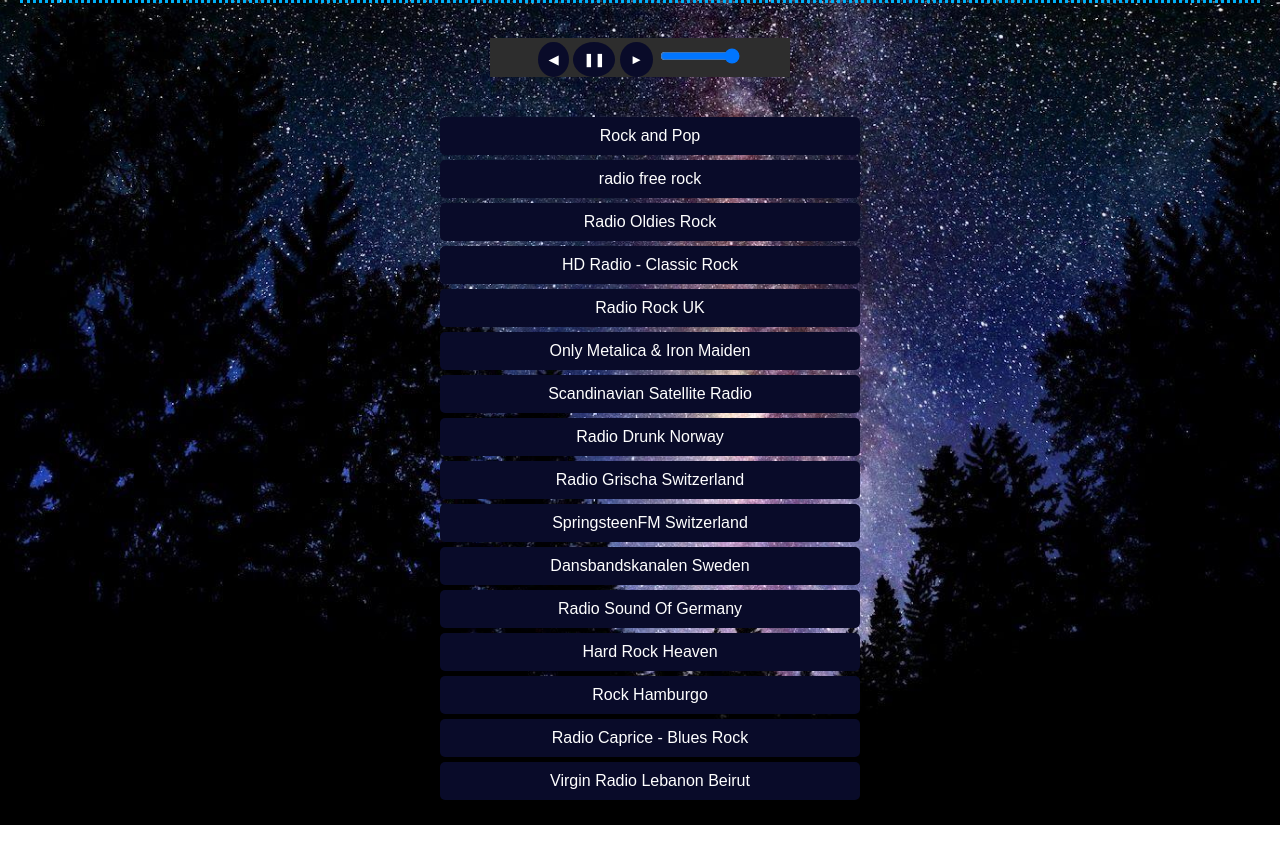
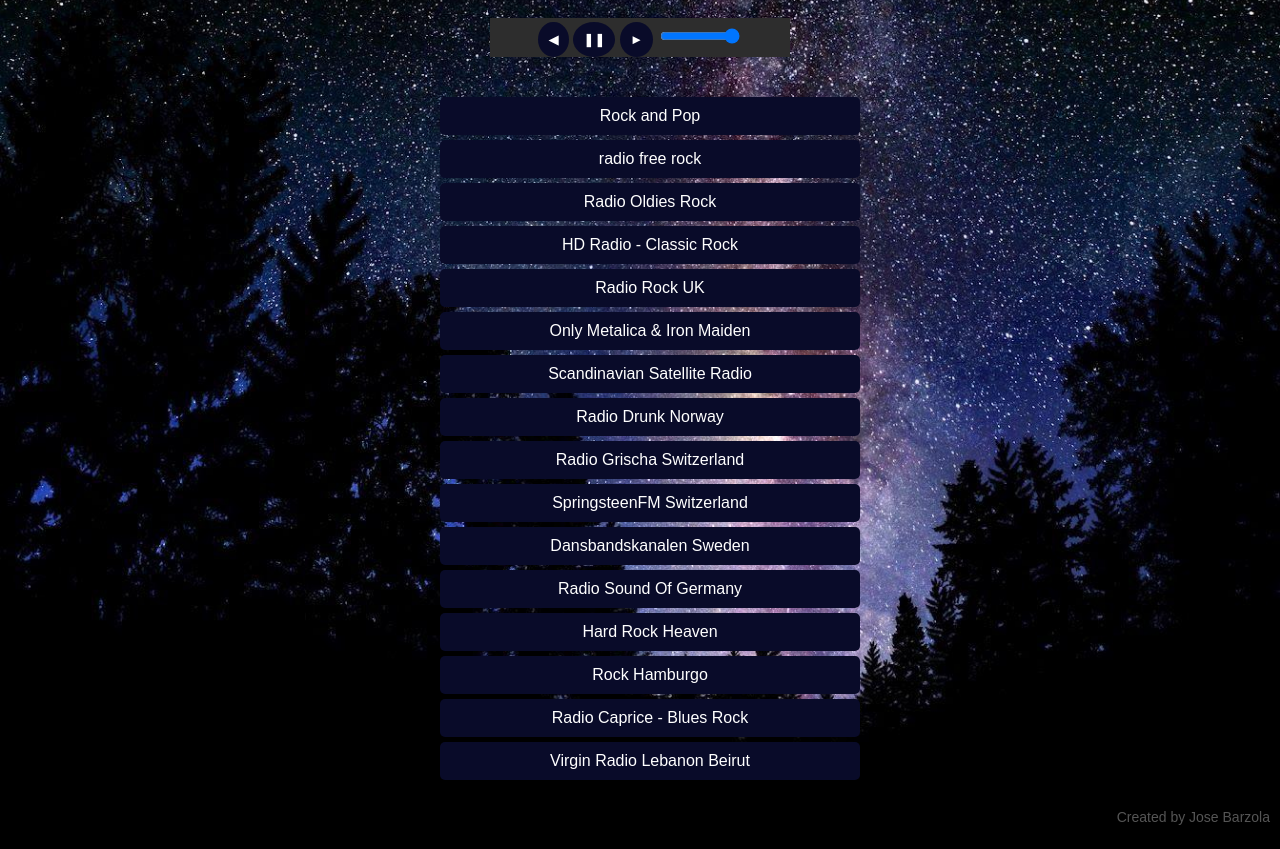
Before and after one commit to JOSEBARZOLA/RadioRK, a plain HTML site: page index.html in a window 1280 px wide. Shown: the part 127-976 px from the top of the page. Before the commit the page ends 952 px from the top, so only its background shows below. Drawn offline with Linux system fonts and the light colour scheme; a web font is replaced by a local one.

Commit message:
create footer

```diff
--- a/index.html
+++ b/index.html
@@ -52,7 +52,9 @@
         <li onclick="cambiarRadio('http://79.120.39.202:8000/bluesrock')">Radio Caprice - Blues Rock</li>
         <li onclick="cambiarRadio('https://stream.zeno.fm/dwxw3p9vea0uv')">Virgin Radio Lebanon Beirut</li>
     </ul>
-
+    <footer class="footer">
+        <p class="footer-text">Created by Jose Barzola</p>
+    </footer>
     <script src="script.js"></script>
 </body>
 </html>
--- a/style.css
+++ b/style.css
@@ -2,10 +2,11 @@ body {
     font-family: Arial, sans-serif;
     color: #ffffff;
     margin: 0;
-    padding: 20px;
+    padding: 0;
     background-image: url('/image/fondo\ estrellado.jpg');
     background-size: cover;
     background-repeat: no-repeat;
+    position: relative;
 }
 .anta-regular {
     font-family: "Anta", sans-serif;
@@ -91,6 +92,9 @@ button {
 button:hover {
     background-color: #0513d8;
 }
+#listaRadios {
+    z-index: 2; /* Asegura que la lista esté por encima del footer */
+}
 
 ul {
     list-style-type: none;
@@ -120,3 +124,20 @@ li:hover {
     width: 80px;
     margin-top: 10px;
 }
+
+.footer {
+    /* Estilos para el footer */
+    position: relative;
+    bottom: 0;
+    right: 0;
+    left: 0;
+    background-color: rgba(255, 255, 255, 0); /* Fondo transparente */
+    text-align: right;
+    padding: 10px;
+    z-index: 0; /* Coloca el footer detrás del enlace */
+}
+
+.footer-text {
+    font-size: 14px;
+    color: #555;
+}
```
